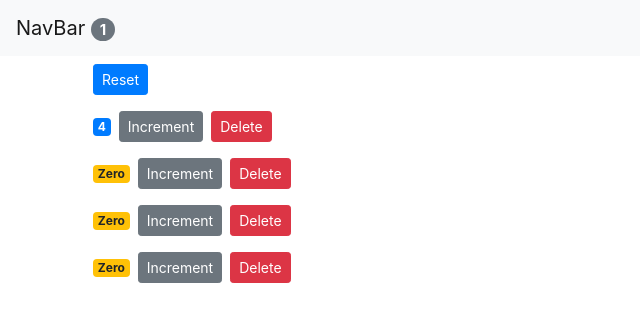
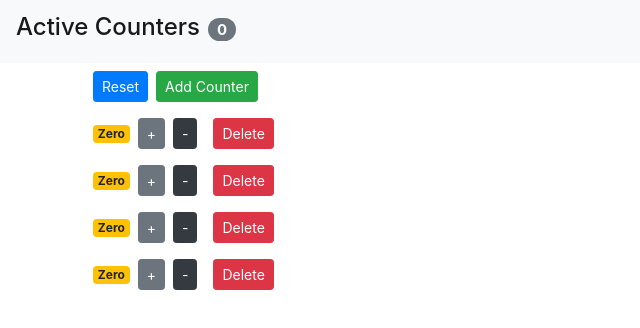
Before and after one commit to antiformio/react-simple-app, a React (Create React App) app: page / in a window 1280 px wide. Shown: the top 328 px of the page, without its empty margins (0-640 px from the left). Built offline with nearby package versions, Linux system fonts and the light colour scheme.

Commit message:
Adds decrement handler. Adds create counters handler

```diff
--- a/src/App.js
+++ b/src/App.js
@@ -6,7 +6,7 @@ import Counters from "./components/counters";
 
 function App() {
   const [counters, setCounters] = useState([
-    { id: 1, value: 4 },
+    { id: 1, value: 0 },
     { id: 2, value: 0 },
     { id: 3, value: 0 },
     { id: 4, value: 0 },
@@ -50,6 +50,24 @@ function App() {
     );
   };
 
+  const handleDecrement = (counterToBeUpdated) => {
+    setCounters(
+      counters.map((counter) =>
+        counter.id === counterToBeUpdated.id && counterToBeUpdated.value > 0
+          ? { ...counter, value: counter.value - 1 }
+          : counter
+      )
+    );
+  };
+
+  const handleAdd = () => {
+    // Concat does not change the original array, instead IT RETURNS A NEW ONE
+    //  This is the proper way to use setState, we should NEVER
+    //    modify state directly.
+    const lastId = counters[counters.length - 1].id;
+    setCounters(counters.concat({ id: lastId + 1, value: 0 }));
+  };
+
   return (
     <React.StrictMode>
       <Navbar
@@ -63,6 +81,8 @@ function App() {
           onReset={handleReset}
           onIncrement={handleIncrement}
           onDelete={handleDelete}
+          onAdd={handleAdd}
+          onDecrement={handleDecrement}
         />
       </main>
     </React.StrictMode>
--- /dev/null
+++ b/src/Counters.css
@@ -0,0 +1,4 @@
+/* .counters {
+  display: flex;
+  flex-direction: row;
+} */
--- /dev/null
+++ b/src/Navbar.css
@@ -0,0 +1,4 @@
+.organize {
+  display: flex !important;
+  align-items: baseline;
+}
--- a/src/components/counter.jsx
+++ b/src/components/counter.jsx
@@ -1,6 +1,6 @@
 import React, { useState, useEffect } from "react";
 
-function Counter({ counter, onDelete, onIncrement }) {
+function Counter({ counter, onDelete, onIncrement, onDecrement }) {
   function getBadgeClasses() {
     let classes = "badge m-2 badge-";
     classes += counter.value === 0 ? "warning" : "primary";
@@ -18,7 +18,13 @@ function Counter({ counter, onDelete, onIncrement }) {
         onClick={() => onIncrement(counter)}
         className="btn btn-secondary btn-sm"
       >
-        Increment
+        +
+      </button>
+      <button
+        onClick={() => onDecrement(counter)}
+        className="btn btn-dark btn-sm m-2"
+      >
+        -
       </button>
       <button
         onClick={() => onDelete(counter.id)}
--- a/src/components/counters.jsx
+++ b/src/components/counters.jsx
@@ -1,11 +1,22 @@
 import React from "react";
 import Counter from "./counter";
+import "../Counters.css";
 
-function Counters({ counters, onDelete, onIncrement, onReset }) {
+function Counters({
+  counters,
+  onDelete,
+  onIncrement,
+  onDecrement,
+  onReset,
+  onAdd,
+}) {
   return (
-    <div>
+    <div className="counters">
       <button onClick={() => onReset()} className="btn btn-primary btn-sm m-2">
         Reset
+      </button>
+      <button onClick={() => onAdd()} className="btn btn-success btn-sm">
+        Add Counter
       </button>
       {counters.map((counter) => (
         <Counter
@@ -13,6 +24,7 @@ function Counters({ counters, onDelete, onIncrement, onReset }) {
           counter={counter}
           onDelete={onDelete}
           onIncrement={onIncrement}
+          onDecrement={onDecrement}
         />
       ))}
     </div>
--- a/src/components/navbar.jsx
+++ b/src/components/navbar.jsx
@@ -1,11 +1,12 @@
 import React, { useState } from "react";
+import "../Navbar.css";
 
 function NavBar({ totalCountersGreaterThanZero }) {
   return (
     <nav className="navbar navbar-light bg-light">
-      <a className="navbar-brand" href="#">
-        NavBar{" "}
-        <span className="badge badge-pill badge-secondary">
+      <a className="navbar-brand organize" href="#">
+        <h4>Active Counters </h4>
+        <span className="badge badge-pill badge-secondary ml-2">
           {totalCountersGreaterThanZero}
         </span>
       </a>
```
